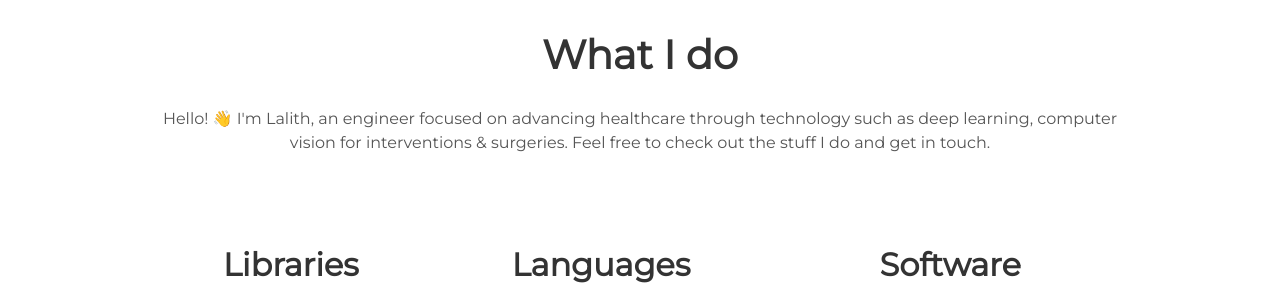
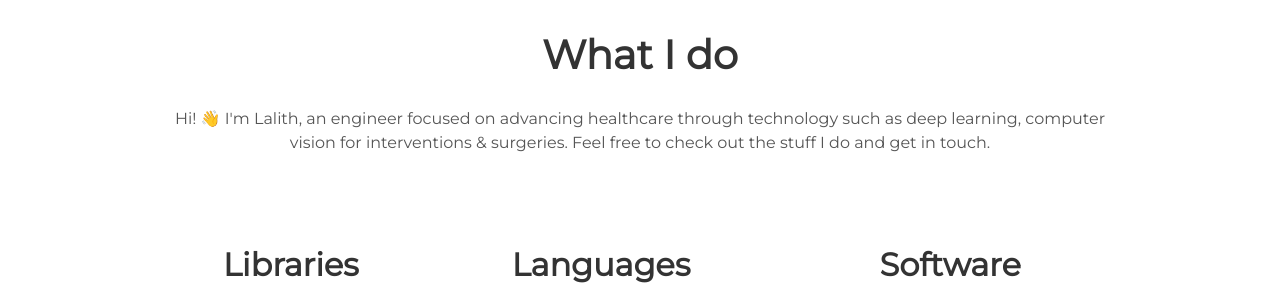
Before and after one commit to lalithnag/lalithnag.github.io, a Jekyll site: the page built from index.html, in a window 1280 px wide and 900 px high, scrolled down 799 px. Shown: the part 151-451 px from the top of the window. Built offline with Jekyll 4.4.1, drawn with Linux system fonts in a browser that asks for light colours.

```diff
--- a/_config.yml
+++ b/_config.yml
@@ -4,11 +4,11 @@ title: Lalith Nag
 description: Computer vision | Deep Learning | Healthcare
 baseurl: "" # the subpath of your site, e.g. /blog
 url: 'https://lalithnag.github.io/' # production url
-#url: 'https://localhost:4000' #development url
+#url: 'https://127.0.0.1:4000/' #development url
 
 # User settings
 username: Lalith Nag
-user_description: Hello! 👋 I'm Lalith, an engineer focused on advancing healthcare through technology such as deep learning, computer vision for interventions & surgeries. Feel free to check out the stuff I do and get in touch.
+user_description: Hi! 👋 I'm Lalith, an engineer focused on advancing healthcare through technology such as deep learning, computer vision for interventions & surgeries. Feel free to check out the stuff I do and get in touch.
 user_title: Computer vision | Deep Learning | Healthcare
 email: lalith.sharan@ovgu.de
 twitter_username: lalithnag
```
Also changed, not shown: .gitmodules (added), 5 other files.
